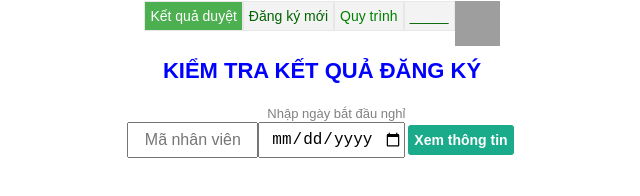
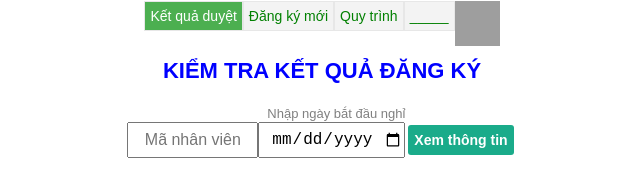
Before and after one commit to SongLamPack/DangKyNghi_SLP, a website built with Parcel: page index.html in a window 1280 px wide. Shown: the full height of the page, 319-959 px from the left. Built offline with nearby package versions, Linux system fonts and the light colour scheme; grey boxes are pictures that could not be loaded.

Commit message:
Update styles.css

```diff
--- a/src/styles.css
+++ b/src/styles.css
@@ -171,7 +171,7 @@ button:hover:after {
   background-color: #f3f3f3;
   float: left;
   display: block;
-  color:darkgreen;
+  color:green;
   text-align: center;
   padding: 6px 5px;
   font-size: 14px;
```
